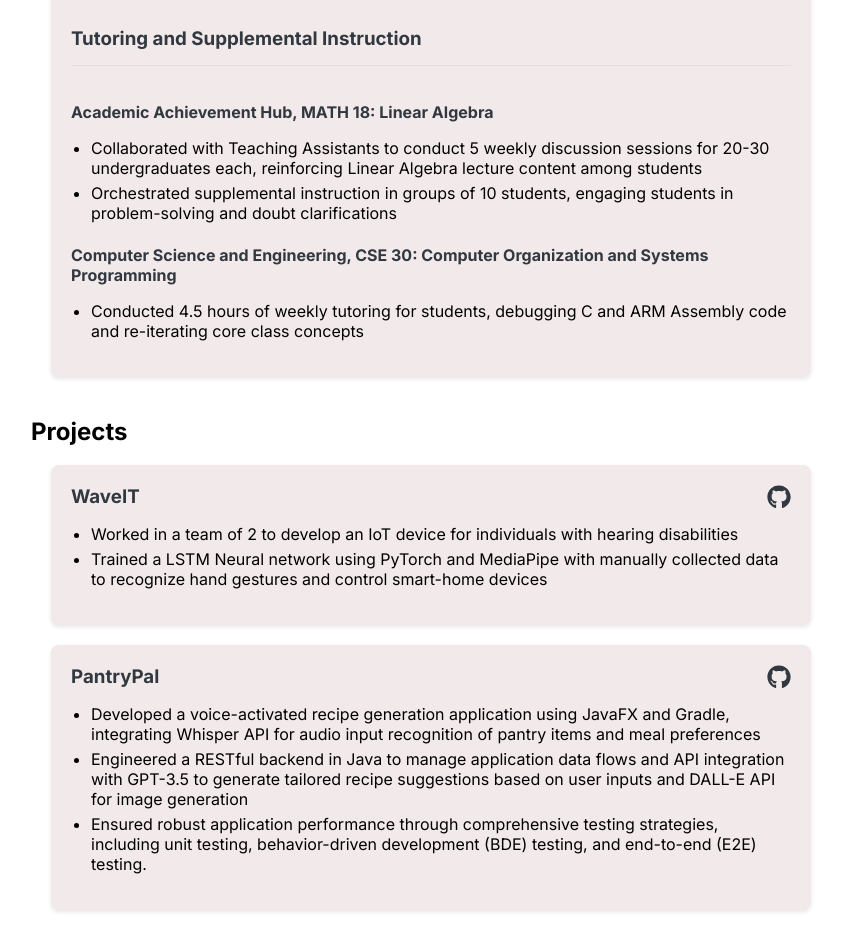
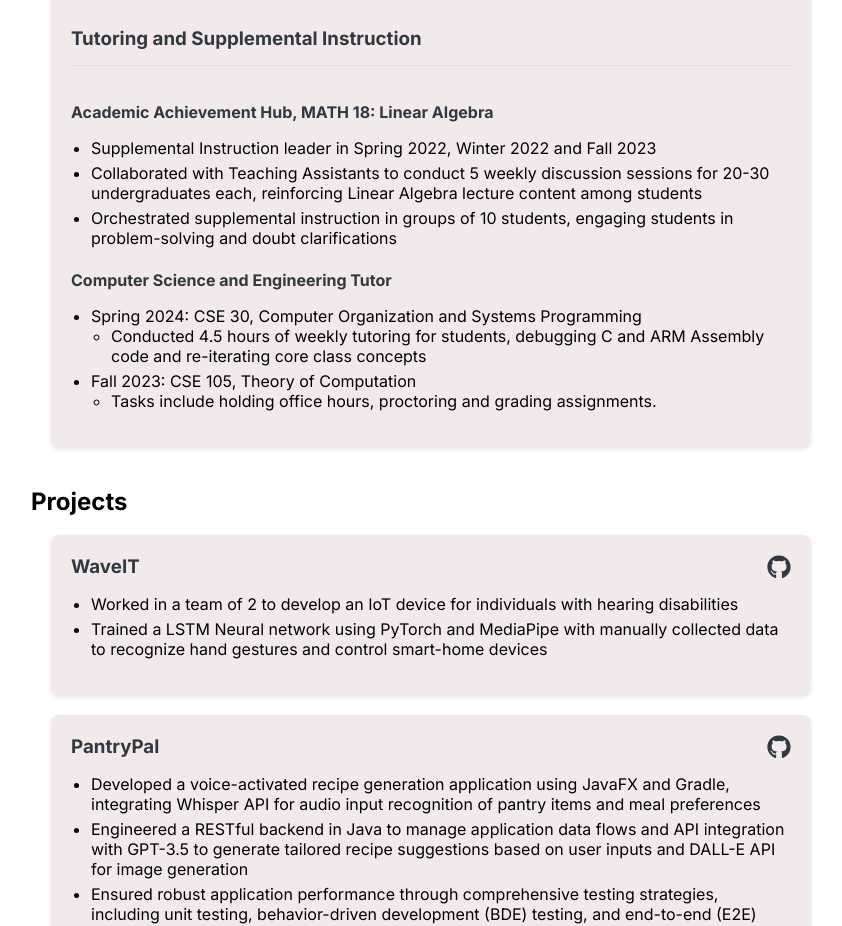
Before and after one commit to charvishukla/charvi-website, a Next.js app: page / in a window 1280 px wide. Shown: the part 1860-2786 px from the top of the page, without its empty margins (309-1151 px from the left). Built offline with nearby package versions, Linux system fonts and the light colour scheme.

Commit message:
Update tutoring

```diff
--- a/src/app/page.js
+++ b/src/app/page.js
@@ -191,12 +191,21 @@ export default function Home() {
               <div className={styles.cardSubsection}>
               <h4>Academic Achievement Hub, MATH 18: Linear Algebra</h4>
               <ul className="${styles.list} ${styles.listLevel1}">
+              <li>Supplemental Instruction leader in Spring 2022, Winter 2022 and Fall 2023</li>
               <li className={styles.listItem}>Collaborated with Teaching Assistants to conduct 5 weekly discussion sessions for 20-30 undergraduates each, reinforcing Linear Algebra lecture content among students</li>
               <li className={styles.listItem}>Orchestrated supplemental instruction in groups of 10 students, engaging students in problem-solving and doubt clarifications </li>
               </ul>
-              <h4>Computer Science and Engineering, CSE 30: Computer Organization and Systems Programming</h4>
+              <h4>Computer Science and Engineering Tutor</h4>
               <ul className="${styles.list} ${styles.listLevel1}">
-              <li className={styles.listItem}>Conducted 4.5 hours of weekly tutoring for students, debugging C and ARM Assembly code and re-iterating core class concepts
+              <li className={styles.listItem}> Spring 2024: CSE 30, Computer Organization and Systems Programming
+                  <ul className="${styles.list} ${styles.listLevel2} ${styles.linkList}">
+                      <li className={styles.linkItem}> Conducted 4.5 hours of weekly tutoring for students, debugging C and ARM Assembly code and re-iterating core class concepts </li>
+                  </ul>
+              </li>
+              <li> Fall 2023: CSE 105, Theory of Computation
+              <ul className="${styles.list} ${styles.listLevel2} ${styles.linkList}">
+              <li className={styles.linkItem}>Tasks include holding office hours, proctoring and grading assignments.</li>
+                </ul>
               </li>
               </ul>
               </div>
```
